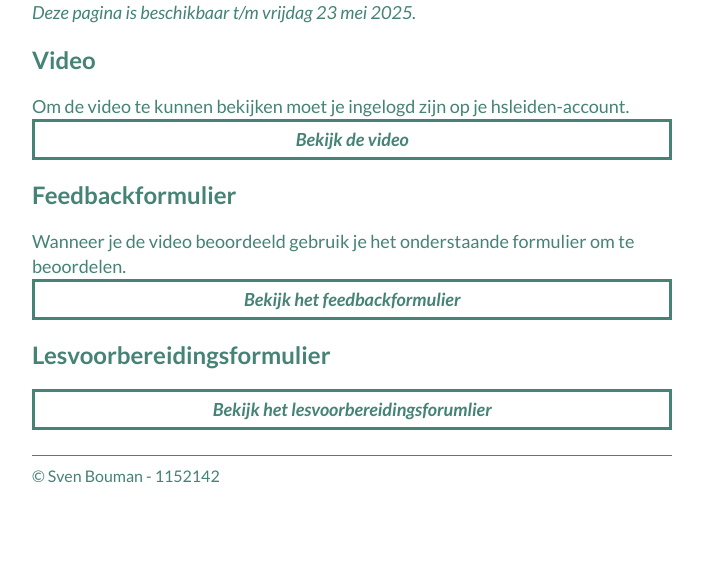
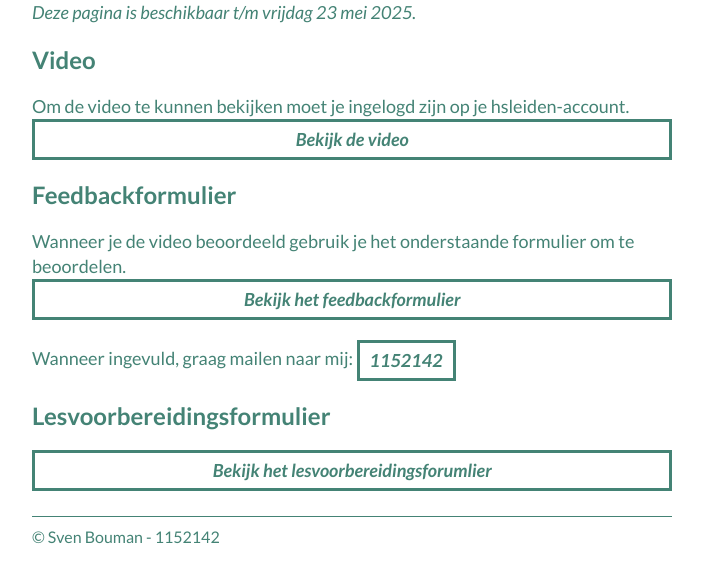
Before and after one commit to kevin-51/bronnen, a Jekyll site: the page built from hsleiden/lu-opdrachten/plfv1/re/toets-2.md, in a window 1280 px wide. Shown: the part 586-1157 px from the top of the page, without its empty margins (288-991 px from the left). Built offline with Jekyll 4.4.1, drawn with Linux system fonts in a browser that asks for light colours; some web fonts are replaced; before the commit the page ends 1096 px from its top, so only the background shows below that.

Commit message:
Update toets-2.md

```diff
--- a/hsleiden/lu-opdrachten/plfv1/re/toets-2.md
+++ b/hsleiden/lu-opdrachten/plfv1/re/toets-2.md
@@ -15,5 +15,7 @@ Om de video te kunnen bekijken moet je ingelogd zijn op je hsleiden-account.<br>
 Wanneer je de video beoordeeld gebruik je het onderstaande formulier om te beoordelen. <br>
 <a href="https://bron.kevin51.nl/media/hsleiden/2425-plfv1re-02-feedbackformulier.pdf" class="button-fw" target="_blank">Bekijk het feedbackformulier</a><br>
 
+Wanneer ingevuld, graag mailen naar mij: <a href="mailto:s1152142@student.hsleiden.nl" class="button" target="_blank">1152142</a>
+
 ## Lesvoorbereidingsformulier
 <a href="https://hogeschoolleiden-my.sharepoint.com/personal/s1152142_student_hsleiden_nl/_layouts/15/guestaccess.aspx?share=Ef5avH-qTiFGsBo15QtayhMB7FzMZ8IfV0n_OobGKfyPzg&e=cjboo1" class="button-fw" target="_blank">Bekijk het lesvoorbereidingsforumlier</a><br>
```
